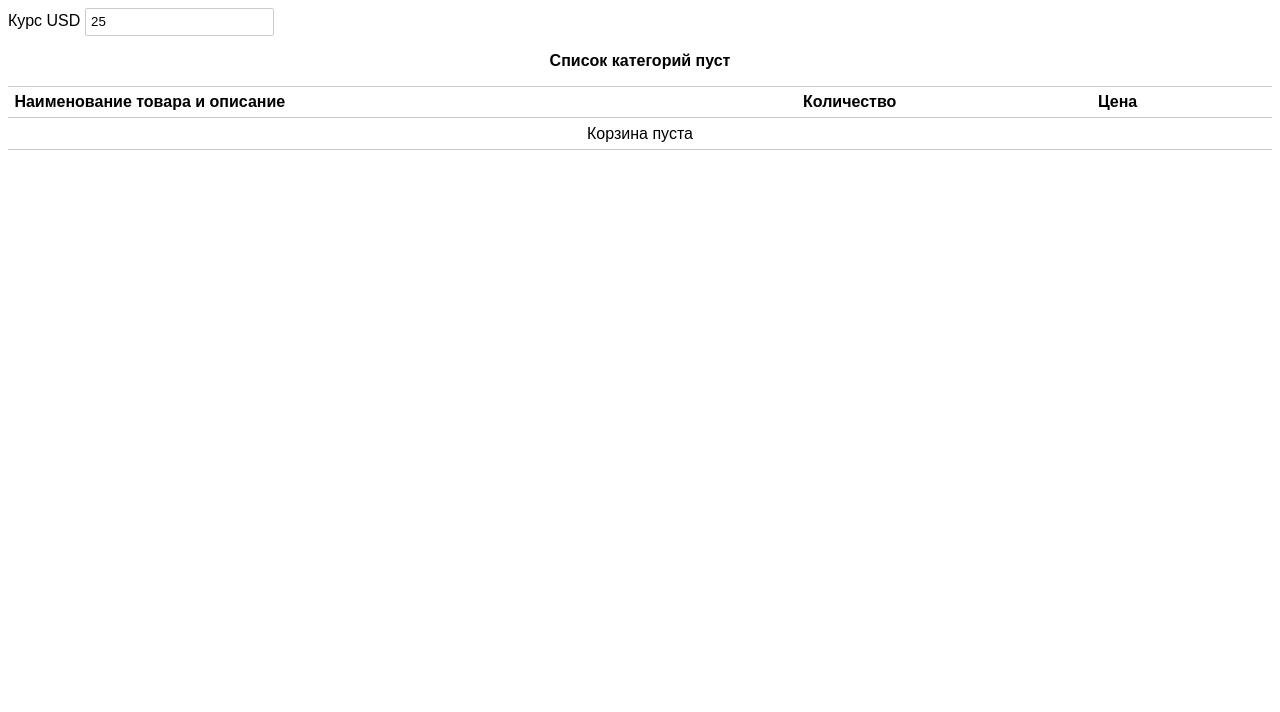
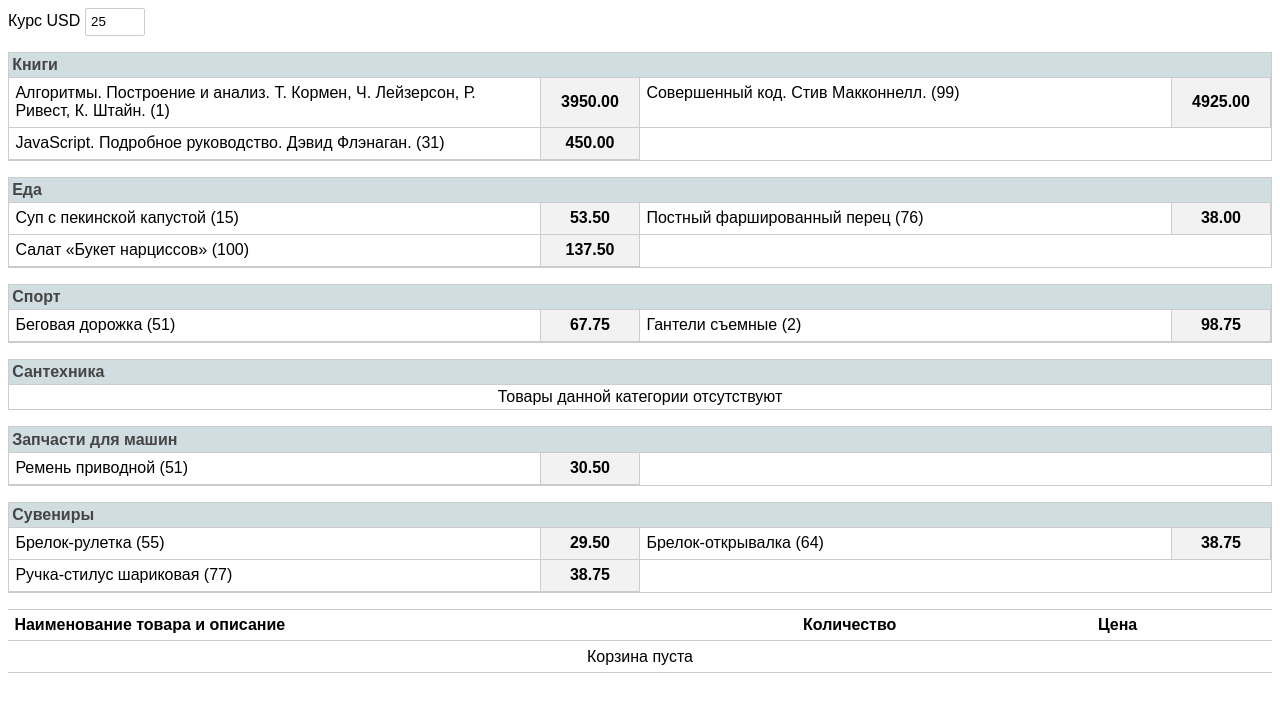
Before and after one commit to pavelgrin/js-svelte, a Svelte app: page / in a window 1280 px wide. Shown: the top 712 px of the page. Built offline with nearby package versions, Linux system fonts and the light colour scheme.

Commit message:
fill product categories

```diff
--- a/src/App.svelte
+++ b/src/App.svelte
@@ -4,6 +4,20 @@ import { getLocalJSON } from './api';
 
 import ProductCategory from './components/ProductCategory.svelte';
 import Cart from './components/Cart.svelte';
+
+/*
+ * declare main variables
+ */
+let appError = null;
+// init random usd rate between 20 and 80
+let exchangeRate = Math.floor(Math.random() * (81 - 20) + 20);
+
+const data = {
+  goods: null,
+  categories: null,
+  cartItems: null,
+};
+
 
 /**
  * delay event processing until typing stops
@@ -29,7 +43,7 @@ function debounce(func, ms) {
 /**
  * get good list
  *
- * @param {Avoid}
+ * @param {Void}
  * @return Array [error, data]
  */
 async function getGoods() {
@@ -40,7 +54,7 @@ async function getGoods() {
 /**
  * get categories and good names
  *
- * @param {Avoid}
+ * @param {Void}
  * @return Array [error, data]
  */
 async function getNames() {
@@ -50,74 +64,132 @@ async function getNames() {
 
 /**
  * change prices according to USD rate
- * delayed recalculation
+ * 300ms delayed recalculation
+ *
+ * @param {Number} rate
+ * @return Void
 */
-const recalcPrices = debounce(() => {
-  //
+const recalcPrices = debounce((rate) => {
+  Object.keys(data.goods).forEach((key) => {
+    const usdPrice = Number(data.goods[key].usdPrice);
+
+    const oldRubPrice = Number(data.goods[key].rubPrice);
+    const newRubPrice = Number((usdPrice * Number(rate)).toFixed(2));
+
+    const priceChange = (newRubPrice > oldRubPrice && 'increase')
+                     || (newRubPrice < oldRubPrice && 'decrease')
+                     || 'flat';
+
+    data.goods[key].rubPrice = newRubPrice.toFixed(2);
+    data.goods[key].priceChange = priceChange; // flat, increase or decrease
+  });
 }, 300);
 
 /**
  * handle JSON data and set a convenient format
+ *
+ * @param {Array} goods
+ * @param {Object} names - categories with matched goods
+ * @return Void
 */
-function prepareData() {
-  //
+function prepareData(goods, names) {
+  if (!(goods && names)) return;
+
+  data.goods = {};
+  data.categories = {};
+
+  // make the product list as an object, where keys are product ids
+  goods.forEach((item) => {
+    data.goods[item.T] = {
+      // get the price in rubles, round to two decimal places
+      rubPrice: (Number(item.C) * Number(exchangeRate)).toFixed(2),
+      usdPrice: item.C,
+      priceChange: 'flat', // flat, increase or decrease
+
+      picked: false, // the product are in the cart or not
+
+      id: item.T,
+      quantity: item.P,
+    };
+  });
+
+  // make the categories with filtered goods
+  Object.keys(names).forEach((key) => {
+    data.categories[key] = {
+      title: names[key].G,
+      matchedGoods: Object.keys(names[key].B)
+        .map((pId) => {
+          if (!data.goods[pId]) return null;
+          return {
+            id: pId,
+            name: names[key].B[pId].N,
+          };
+        })
+        .filter((p) => p),
+    };
+  });
 }
 
-/*
- * declare main variables
- */
-const data = {
-  error: null,
-
-  // init random usd rate between 20 and 80
-  exchangeRate: Math.floor(Math.random() * (81 - 20) + 20),
-
-  goods: null,
-  names: null,
-
-  cartItemList: null,
-};
-
+// recalculate prices with every change of usd rate
+$: recalcPrices(exchangeRate);
 
 /**
  * init app, get basic data or show any error
  */
 onMount(async () => {
-  let dataErr = null;
+  let goodsErr = null;
   let namesErr = null;
 
-  [dataErr, data.goods] = await getGoods();
-  [namesErr, data.names] = await getNames();
+  let goods = null;
+  let names = null;
 
-  data.error = dataErr || namesErr;
+  [goodsErr, goods] = await getGoods();
+  [namesErr, names] = await getNames();
+
+  appError = goodsErr || namesErr || (goods && !goods.Success && goods.Error);
+  if (appError) return;
+
+  goods = goods && goods.Value && goods.Value.Goods;
+  prepareData(goods, names);
 
   setInterval(async () => {
-    [data.error, data.goods] = await getGoods();
+    appError = null;
+    [appError, goods] = await getGoods();
+    if (appError) return;
+
+    goods = goods && goods.Value && goods.Value.Goods;
+    prepareData(goods, names);
   }, 15000);
-
-  console.log(data.goods);
-  console.log(data.names);
 });
 </script>
 
 
-{#if data.error}
-  <div class="app__error">{ data.error.message }</div>
+{#if appError}
+  <div class="app__error">{ appError.message }</div>
 {:else}
   <div class="app__content">
     <div>
       <label for="rate">Курс USD</label>
-      <input id="rate" type="text" bind:value="{data.exchangeRate}">
+      <input
+        id="rate"
+        bind:value="{exchangeRate}"
+        type="number"
+        min="20"
+        max="80">
     </div>
 
-    {#if true}
+    {#if !data.categories}
       <div class="app__empty-categories">
         <strong>Список категорий пуст</strong>
       </div>
     {:else}
-      <div><ProductCategory /></div>
-      <div><ProductCategory /></div>
-      <div><ProductCategory /></div>
+      {#each Object.values(data.categories) as category}
+        <div>
+          <ProductCategory
+            {...category}
+            goods={data.goods} />
+        </div>
+      {/each}
     {/if}
 
     <div><Cart /></div>
--- a/src/components/ProductCategory.svelte
+++ b/src/components/ProductCategory.svelte
@@ -1,28 +1,28 @@
+<script>
+export let title = 'Not set';
+export let matchedGoods = [];
+export let goods = {};
+</script>
+
 <div class="product-category">
-  <div class="product-category__title">Category name</div>
+  <div class="product-category__title">{title}</div>
   <div class="product-category__list">
-    {#if true}
+    {#if !(matchedGoods.length)}
       <div class="product-category__empty">
         Товары данной категории отсутствуют
       </div>
     {:else}
-      <div class="product-category__item">
-        <div>product product product product product product product product</div>
-        <div data-increase>999.99</div>
-      </div>
-
-      <div class="product-category__item">
-        <div>product product product product product product product product</div>
-        <div data-decrease>999.99</div>
-      </div>
-
-      <div
-        data-picked
-        class="product-category__item"
-      >
-        <div>product product product product product product product product</div>
-        <div >999.99</div>
-      </div>
+      {#each matchedGoods as { name, id }}
+        <div
+          data-picked="{goods[id].picked}"
+          class="product-category__item"
+        >
+          <div>{name} ({goods[id].quantity})</div>
+          <div data-price-change="{goods[id].priceChange}">
+            {goods[id].rubPrice}
+          </div>
+        </div>
+      {/each}
     {/if}
   </div>
 </div>
@@ -54,7 +54,7 @@
   border-bottom: 1px solid hsl(0, 0%, 80%);
 }
 
-.product-category__item[data-picked] {
+.product-category__item[data-picked="true"] {
   background-color: hsl(49, 64%, 79%);
 }
 
@@ -78,16 +78,17 @@
   font-weight: bold;
 }
 
-.product-category__item > *:last-child[data-increase] {
+.product-category__item > *:last-child[data-price-change="increase"] {
   background-color: hsla(0, 100%, 50%, .2);
 }
 
-.product-category__item > *:last-child[data-decrease] {
+.product-category__item > *:last-child[data-price-change="decrease"] {
   background-color: hsla(120, 100%, 25%, .2);
 }
 
 .product-category__empty {
   width: 100%;
+  padding: 0.2em;
   text-align: center;
 }
 </style>
```
Also changed, not shown: 1 other file (tests, documents, lock files or other folders).
